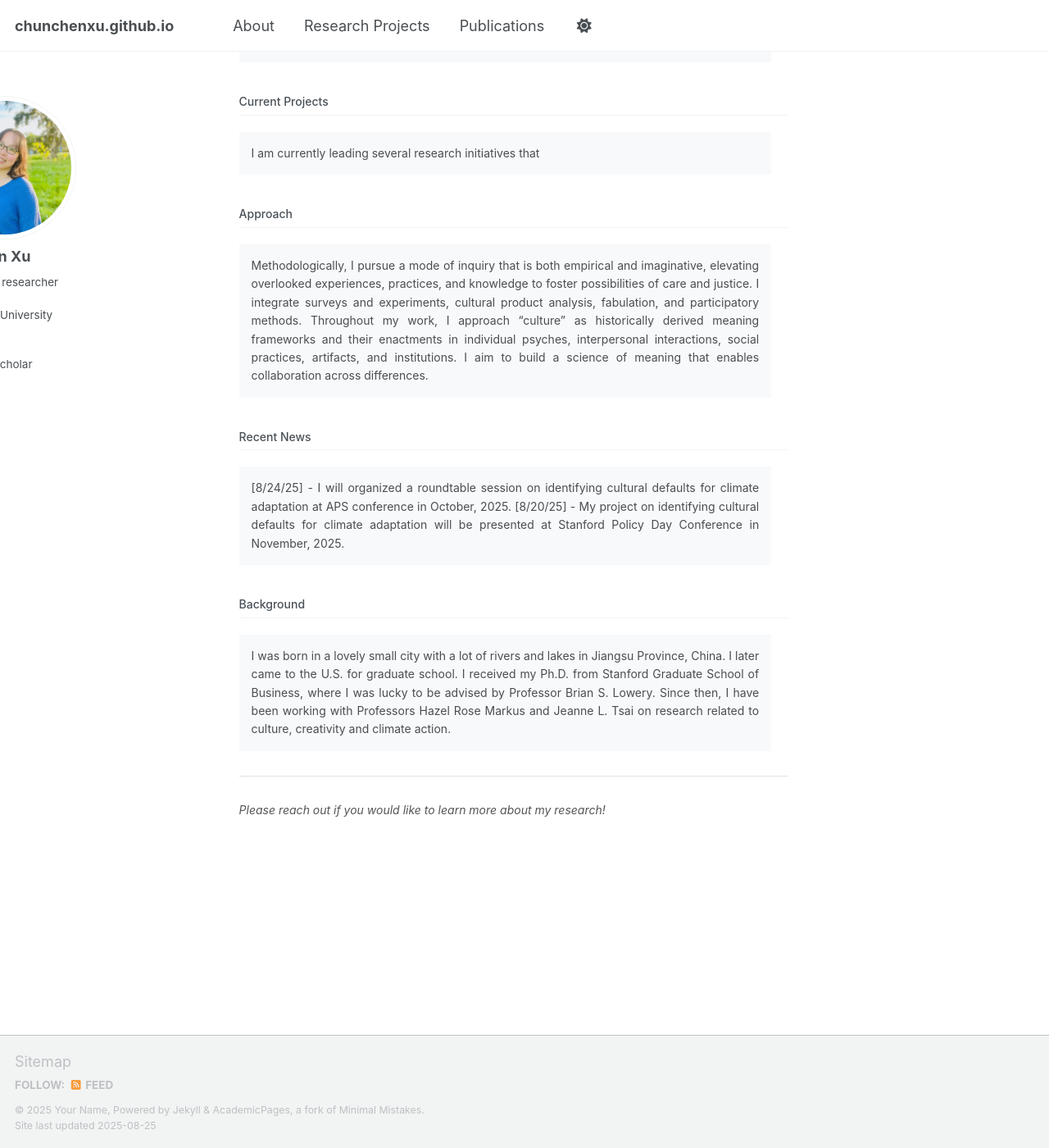
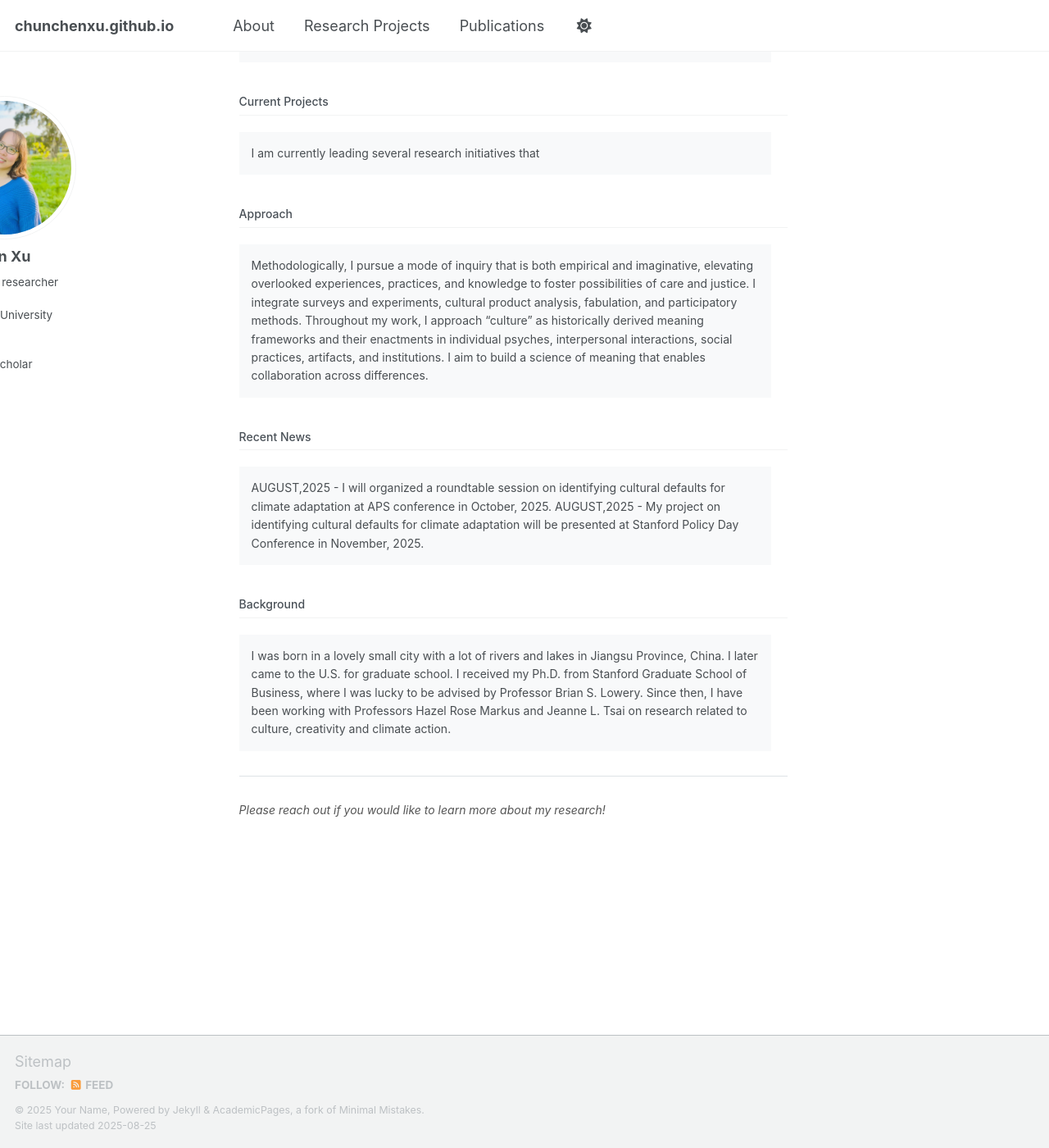
Before and after one commit to chunchenxu/chunchenxu.github.io, a Jekyll site: the page built from _pages/about.html, in a window 1280 px wide and 1400 px high, scrolled down 225 px. Shown: the whole window at 82% size. Built offline with Jekyll 4.4.1, drawn with Linux system fonts in a browser that asks for light colours; some web fonts are replaced; a script that is not in the unit is left out.

Commit message:
Update about.html

```diff
--- a/_pages/about.html
+++ b/_pages/about.html
@@ -33,8 +33,10 @@ Methodologically, I pursue a mode of inquiry that is both empirical and imaginat
 <h2>Recent News</h2>
 
 <div class="content-section">
-[8/24/25] - I will organized a roundtable session on identifying cultural defaults for climate adaptation at APS conference in October, 2025.
-[8/20/25] - My project on identifying cultural defaults for climate adaptation will be presented at Stanford Policy Day Conference in November, 2025.
+AUGUST,2025
+- I will organized a roundtable session on identifying cultural defaults for climate adaptation at APS conference in October, 2025.
+AUGUST,2025
+- My project on identifying cultural defaults for climate adaptation will be presented at Stanford Policy Day Conference in November, 2025.
 </div>
 
 <h2>Background</h2>
@@ -82,7 +84,7 @@ I was born in a lovely small city with a lot of rivers and lakes in Jiangsu Prov
     padding: 15px;
     margin: 15px 0;
     font-size: 14px;
-    text-align: justify;
+    text-align: left;
 }
 
 .contact-note {
```
